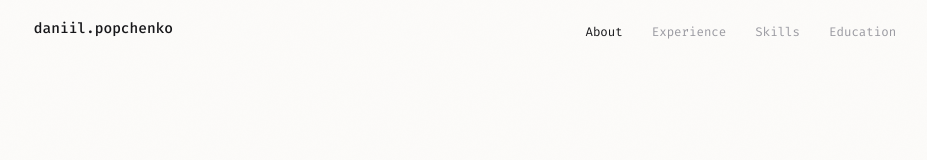
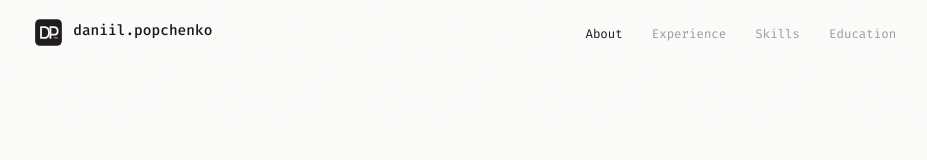
Before and after one commit to DanielPopchenko/daniil-personal-website, a React (Vite) app: page / in a window 1280 px wide. Shown: the top 160 px of the page, without its empty margins (175-1102 px from the left). Built offline with nearby package versions, Linux system fonts and the light colour scheme.

Commit message:
updated logo

```diff
--- a/index.html
+++ b/index.html
@@ -2,7 +2,7 @@
 <html lang="en">
   <head>
     <meta charset="UTF-8" />
-    <link rel="icon" type="image/svg+xml" href="/dp-logo-solid.svg" />
+    <link rel="icon" type="image/svg+xml" href="/dp-logo.svg" />
     <meta name="viewport" content="width=device-width, initial-scale=1.0" />
     <meta name="theme-color" content="#fcfbf9" />
     <meta
--- a/src/components/Nav.jsx
+++ b/src/components/Nav.jsx
@@ -161,10 +161,16 @@ export default function Nav() {
           <a
             href="#top"
             onClick={() => setOpen(false)}
-            className="link font-mono text-sm font-medium text-ink"
+            className="group flex items-center gap-2.5 font-mono text-sm font-medium text-ink"
             aria-label="Back to top"
           >
-            daniil.popchenko
+            <img
+              src="/dp-logo.svg"
+              alt=""
+              aria-hidden="true"
+              className="h-7 w-7 rounded-md"
+            />
+            <span className="link">daniil.popchenko</span>
           </a>
 
           <ul className="hidden items-center gap-7 sm:flex">
```
Also changed, not shown: public/dp-logo-solid.svg (deleted), public/dp-logo.svg (added).
